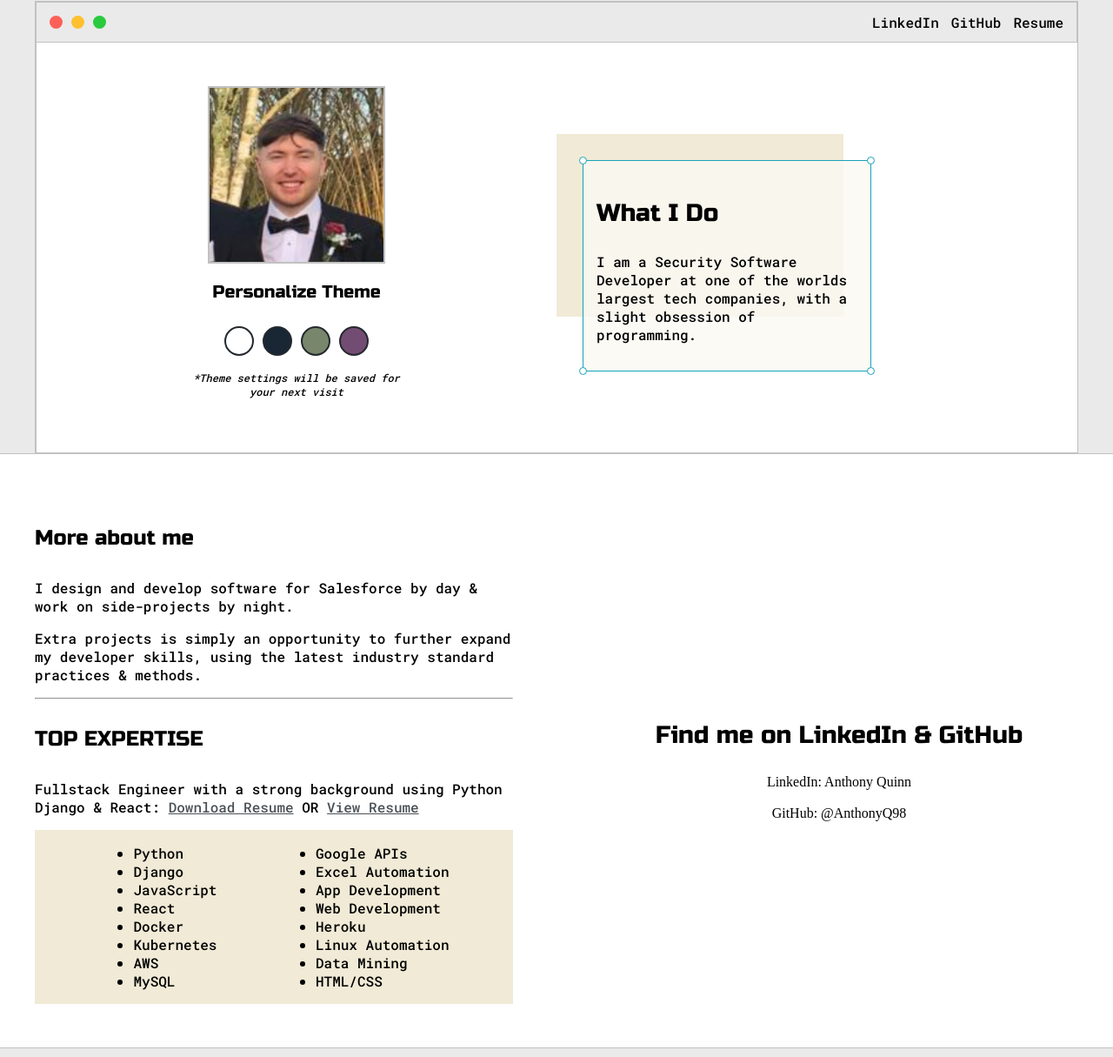
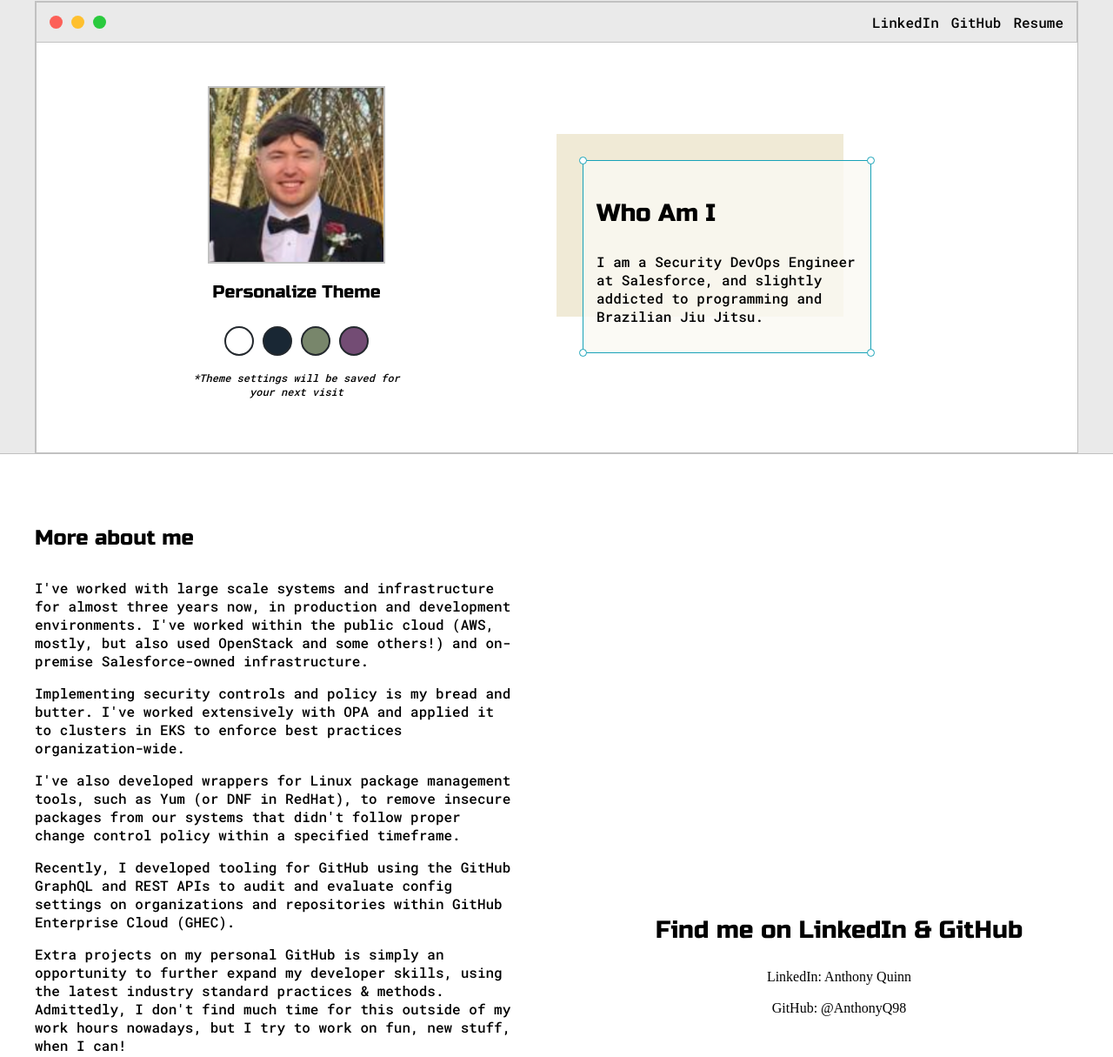
Before and after one commit to AnthonyQ98/golang_nginx_containerized_web_app, a plain HTML site: page index.html in a window 1280 px wide. Shown: the part 160-1375 px from the top of the page at 87% size. Drawn offline with Linux system fonts and the light colour scheme.

Commit message:
updating index.html

```diff
--- a/index.html
+++ b/index.html
@@ -75,11 +75,9 @@
               <div id="preview">
                 <div id="corner-tl" class="corner"></div>
                 <div id="corner-tr" class="corner"></div>
-                <h3>What I Do</h3>
+                <h3>Who Am I</h3>
                 <p>
-                  I am a Security Software Developer at one of the worlds
-                  largest tech companies, with a slight obsession of
-                  programming.
+                  I am a Security DevOps Engineer at Salesforce, and slightly addicted to programming and Brazilian Jiu Jitsu.
                 </p>
                 <div id="corner-br" class="corner"></div>
                 <div id="corner-bl" class="corner"></div>
@@ -96,41 +94,46 @@
           <div class="about-me">
             <h4>More about me</h4>
             <p>
-              I design and develop software for Salesforce by day & work on
-              side-projects by night.
+              I've worked with large scale systems and infrastructure for almost three years now, in production and development environments. I've worked within the public cloud (AWS, mostly, but also used OpenStack and some others!) and on-premise Salesforce-owned infrastructure.
             </p>
+            <p>Implementing security controls and policy is my bread and butter. I've worked extensively with OPA and applied it to clusters in EKS to enforce best practices organization-wide.</p>
+
+            <p>I've also developed wrappers for Linux package management tools, such as Yum (or DNF in RedHat), to remove insecure packages from our systems that didn't follow proper change control policy within a specified timeframe.</p>
+            <p>Recently, I developed tooling for GitHub using the GitHub GraphQL and REST APIs to audit and evaluate config settings on organizations and repositories within GitHub Enterprise Cloud (GHEC).</p>
             <p>
-              Extra projects is simply an opportunity to further expand my
+              Extra projects on my personal GitHub is simply an opportunity to further expand my
               developer skills, using the latest industry standard practices &
-              methods.
+              methods. Admittedly, I don't find much time for this outside of my work hours nowadays, but I try to work on fun, new stuff, when I can!
             </p>
             <hr />
             <h4>TOP EXPERTISE</h4>
             <p>
-              Fullstack Engineer with a strong background using Python Django &
-              React: <a href="resume.doc">Download Resume</a> OR
+              Software Engineer with a strong background using Python &
+              Golang: <a href="resume.doc">Download Resume</a> OR
               <a target="_blank" href="resume.pdf">View Resume</a>
             </p>
 
             <div id="skills">
               <ul>
                 <li>Python</li>
-                <li>Django</li>
-                <li>JavaScript</li>
-                <li>React</li>
+                <li>Golang</li>
+                <li>Java</li>
+                <li>AWS</li>
+                <li>OPA & Rego</li>
                 <li>Docker</li>
                 <li>Kubernetes</li>
-                <li>AWS</li>
+                <li>Bash Scripting</li>
                 <li>MySQL</li>
               </ul>
               <ul>
-                <li>Google APIs</li>
-                <li>Excel Automation</li>
-                <li>App Development</li>
+                <li>GitHub APIs</li>
+                <li>Cybersecurity</li>
+                <li>CI/CD</li>
                 <li>Web Development</li>
                 <li>Heroku</li>
-                <li>Linux Automation</li>
-                <li>Data Mining</li>
+                <li>Linux</li>
+                <li>AWS</li>
+                <li>Agile Methodology</li>
                 <li>HTML/CSS</li>
               </ul>
             </div>
```
